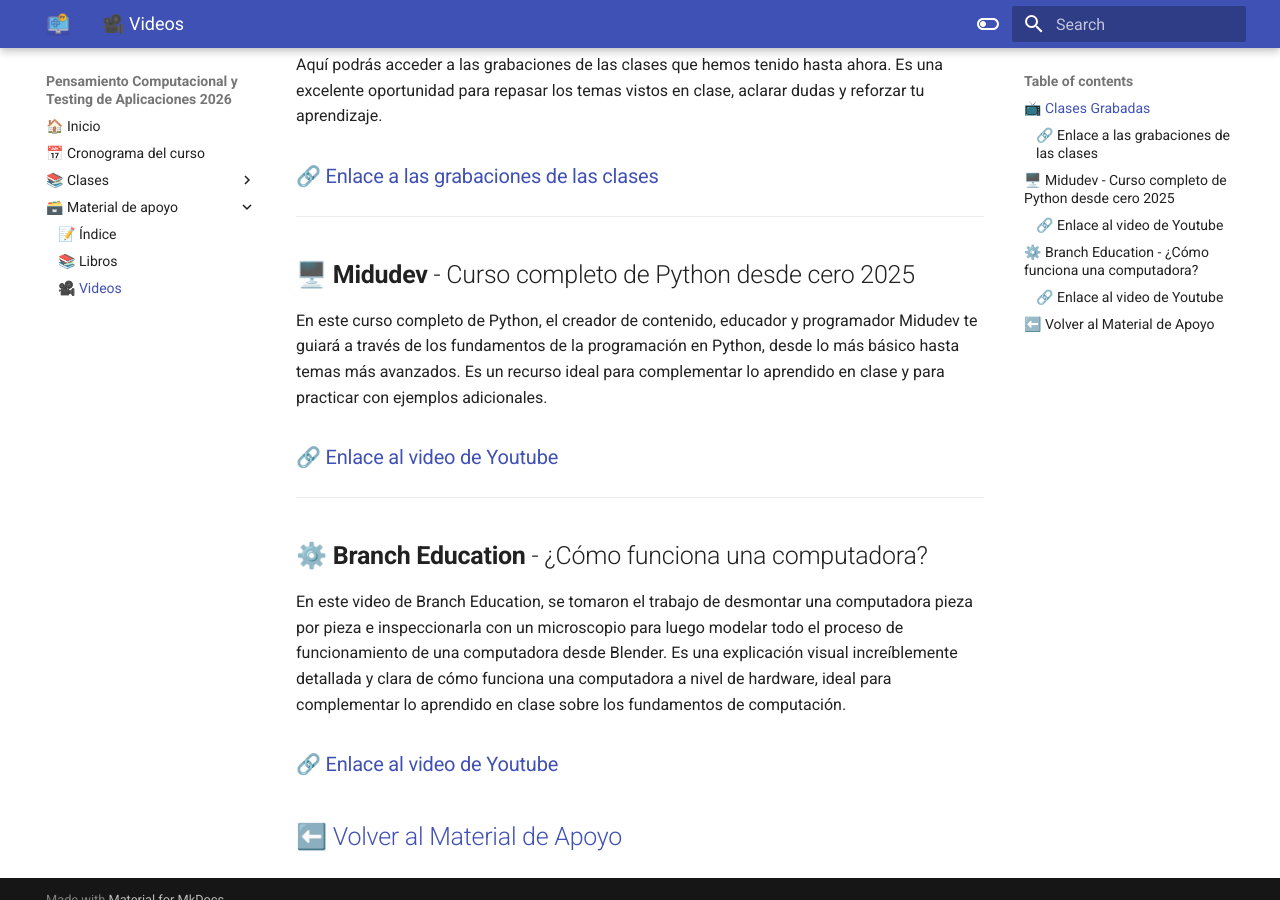
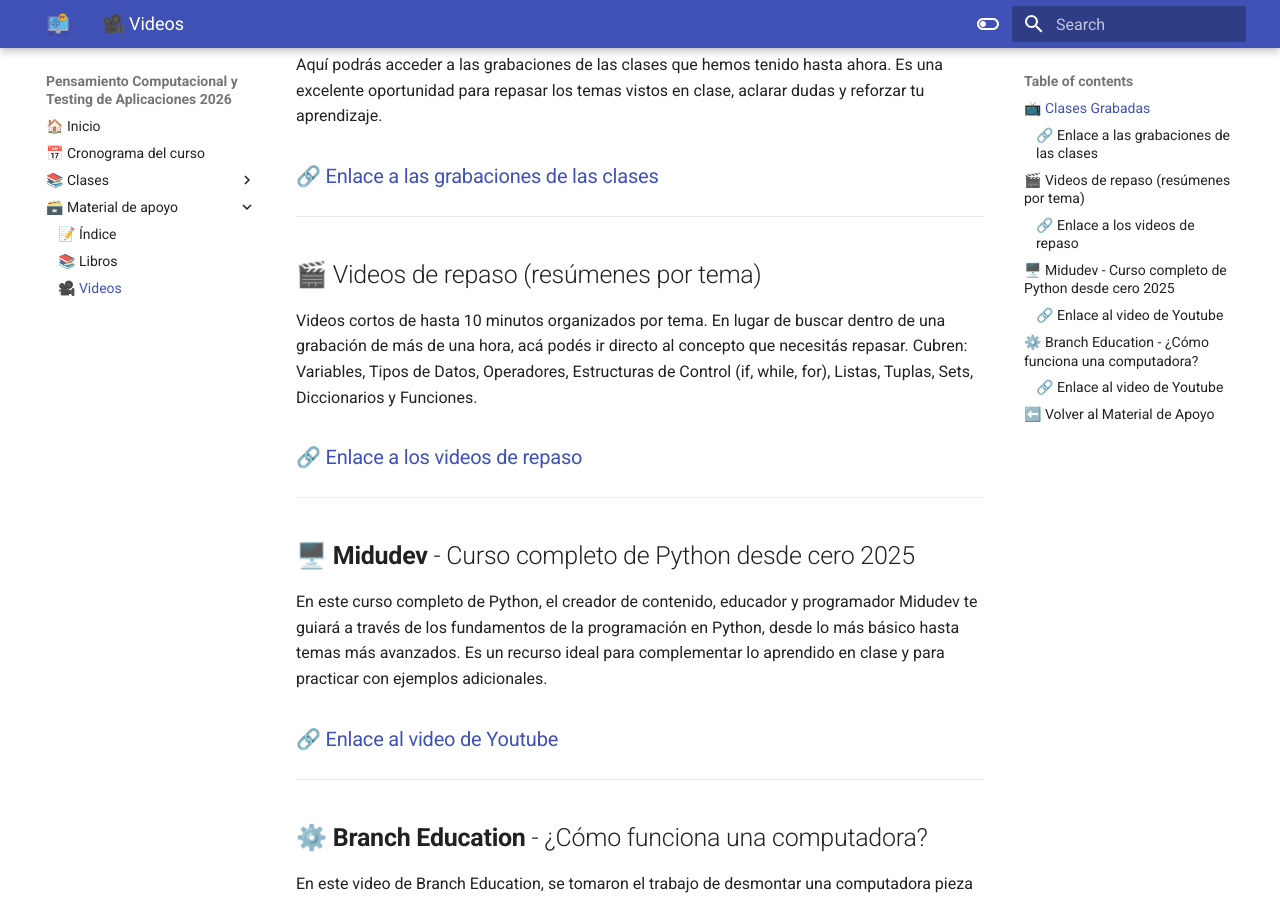
Before and after one commit to MaxiNunez24/pensamiento-computacional-testing-2026, an MkDocs documentation site: the page built from docs/material_apoyo/videos.md, in a window 1280 px wide and 900 px high, scrolled down 347 px. Built offline with MkDocs 1.6.1 and Material for MkDocs 9.7.7, drawn with Linux system fonts in a browser that asks for light colours.

Commit message:
Agregado de videos de repaso

```diff
--- a/docs/material_apoyo/videos.md
+++ b/docs/material_apoyo/videos.md
@@ -7,6 +7,13 @@
 Aquí podrás acceder a las grabaciones de las clases que hemos tenido hasta ahora. Es una excelente oportunidad para repasar los temas vistos en clase, aclarar dudas y reforzar tu aprendizaje.
 
 ### [🔗 Enlace a las grabaciones de las clases](https://drive.google.com/drive/folders/1Pw8PSXW3kSi_UoMUOgeqajXscyIB6UrH?usp=sharing)
+
+---
+
+## 🎬 Videos de repaso (resúmenes por tema)
+Videos cortos de hasta 10 minutos organizados por tema. En lugar de buscar dentro de una grabación de más de una hora, acá podés ir directo al concepto que necesitás repasar. Cubren: Variables, Tipos de Datos, Operadores, Estructuras de Control (if, while, for), Listas, Tuplas, Sets, Diccionarios y Funciones.
+
+### [🔗 Enlace a los videos de repaso](https://drive.google.com/drive/folders/171Y-W8O7Lc9t1Esw9nIrfoEQfhB1w5nz?usp=drive_link)
 
 ---
 
```
